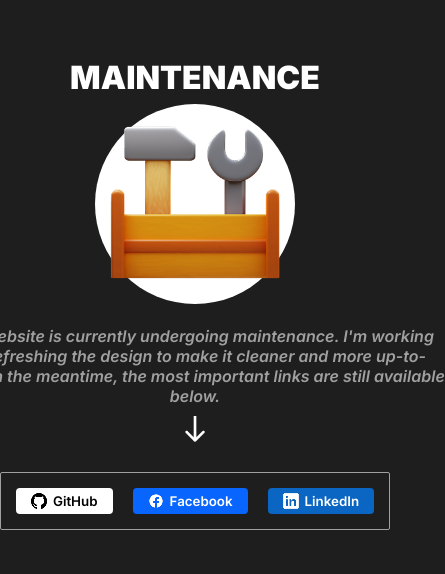
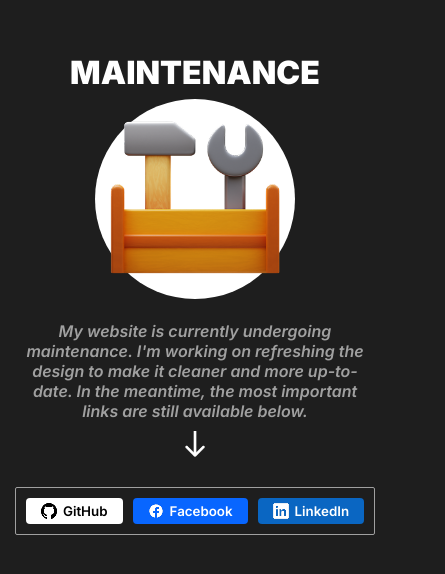
Before and after one commit to iwyo/html-css-maintenance, a plain HTML site: page index.html in a window 390 px wide. Shown: the part 128-702 px from the top of the page, 445 px wide, since content can reach past the window. Drawn offline with Linux system fonts and the light colour scheme.

Commit message:
Update styles.css

```diff
--- a/styles.css
+++ b/styles.css
@@ -88,6 +88,8 @@ a {
 .button-container {
     display: flex;
     flex-direction: row;
+    flex-wrap: wrap;
+    justify-content: center;
     padding: 15px;
     border: 1px solid #A0A0A0;
     border-radius: 2px;
@@ -140,3 +142,14 @@ a {
     opacity: 1;
   }
 }
+
+@media (max-width: 670px) {
+    .main-container h4 {
+        width: 90%;
+    }
+    .button-container {
+        margin: 0px 10px;
+        padding: 10px;
+        gap: 10px;
+    }
+}
```
